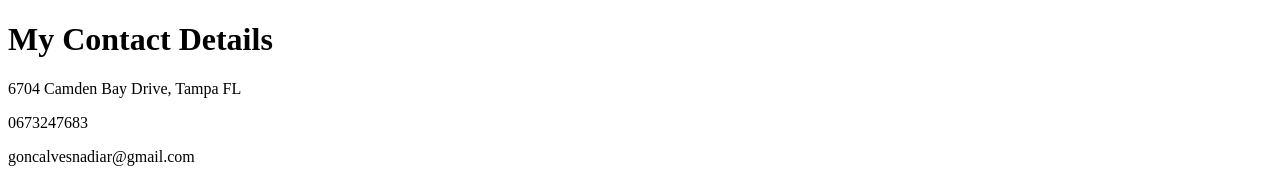
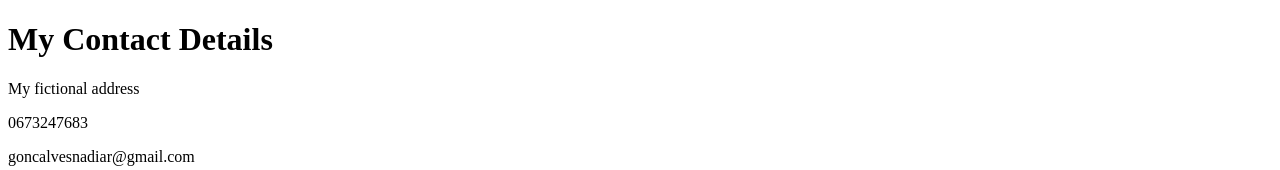
Before and after one commit to goncalvesnadiar/cv, a plain HTML site: page contact-me.html in a window 1280 px wide. Shown: the top 170 px of the page. Drawn offline with Linux system fonts and the light colour scheme.

Commit message:
Update contact-me.html

```diff
--- a/contact-me.html
+++ b/contact-me.html
@@ -7,7 +7,7 @@
 </head>
 <body>
   <h1>My Contact Details</h1>
-  <p>6704 Camden Bay Drive, Tampa FL</p>
+  <p>My fictional address</p>
   <p>0673247683</p>
   <p>goncalvesnadiar@gmail.com</p>
   <hr>
```
